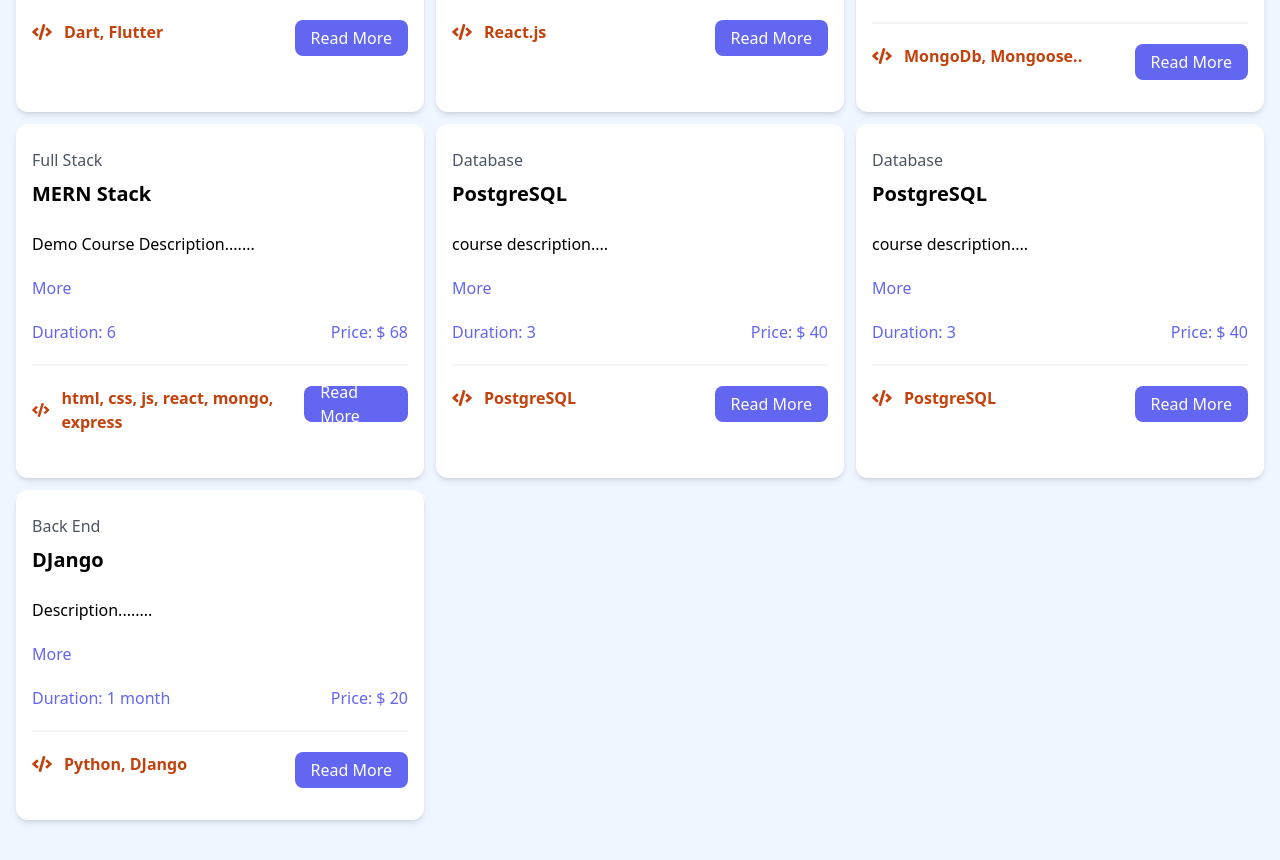
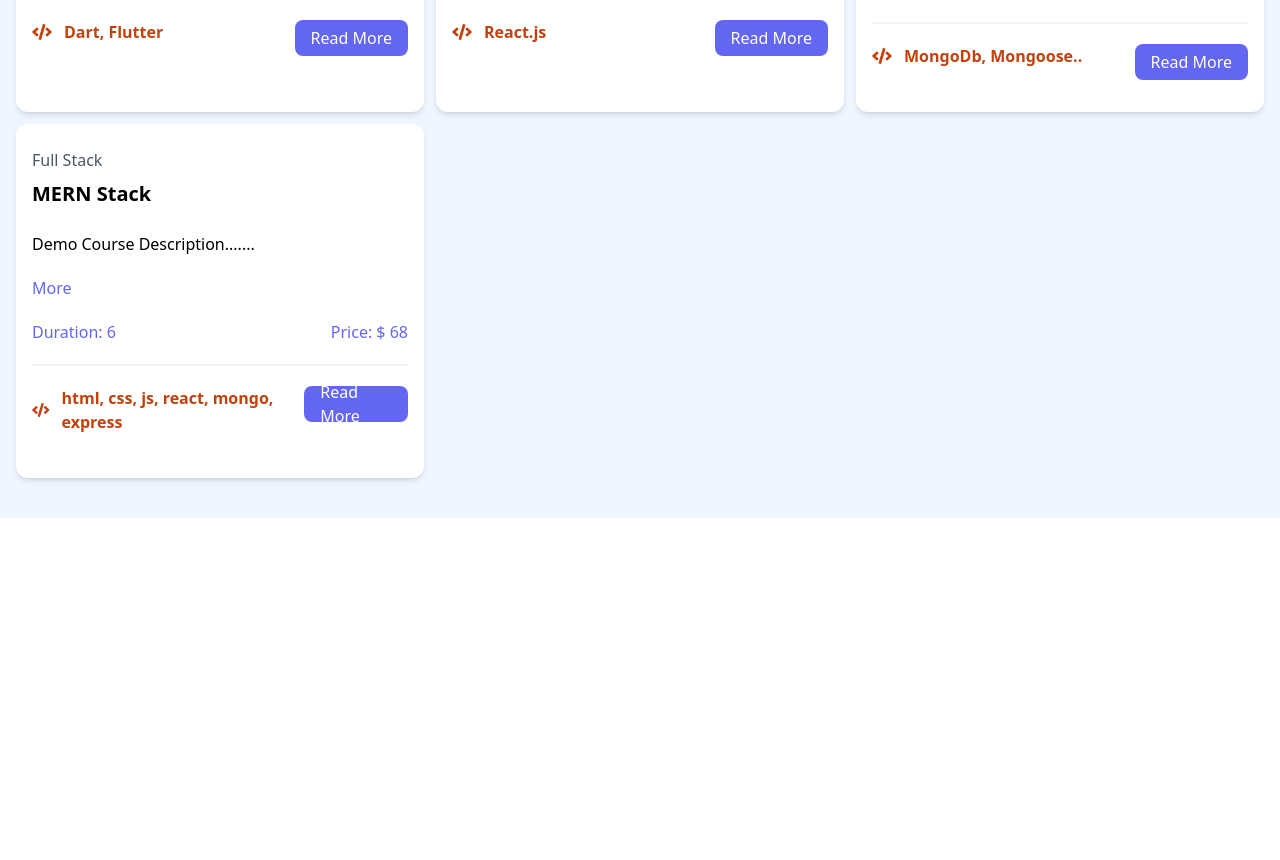
Before and after one commit to korodhsoaqoon/iftiinshe-react-app, a React (Vite) app: page /courses in a window 1280 px wide. Shown: the part 861-1721 px from the top of the page. After the commit the page ends 1379 px from the top, so only its background shows below. Built offline with nearby package versions, Linux system fonts and the light colour scheme; data requests are answered from the project's data file.

Commit message:
Added Delete Functionality

```diff
--- a/src/courses.json
+++ b/src/courses.json
@@ -103,51 +103,6 @@
         "contactEmail": "hassan@email.com",
         "contactPhone": "+252 61 5868988"
       }
-    },
-    {
-      "id": "a7e5",
-      "title": "PostgreSQL",
-      "type": "Database",
-      "description": "course description",
-      "duration": "3",
-      "technology": "PostgreSQL",
-      "price": "40",
-      "instructor": {
-        "name": "Hamda Ali",
-        "description": "Database Designer and developer",
-        "contactEmail": "hamda@email.com",
-        "contactPhone": "5454566645"
-      }
-    },
-    {
-      "id": "0fb2",
-      "title": "PostgreSQL",
-      "type": "Database",
-      "description": "course description",
-      "duration": "3",
-      "technology": "PostgreSQL",
-      "price": "40",
-      "instructor": {
-        "name": "Hamda Ali",
-        "description": "Database Designer and developer",
-        "contactEmail": "hamda@email.com",
-        "contactPhone": "5454566645"
-      }
-    },
-    {
-      "id": "be71",
-      "title": "DJango",
-      "type": "Back End",
-      "description": "Description....",
-      "duration": "1 month",
-      "technology": "Python, DJango",
-      "price": "20",
-      "instructor": {
-        "name": "Hassan Mohamed",
-        "description": "Python developer...",
-        "contactEmail": "hassan@email.com",
-        "contactPhone": "4545454545"
-      }
     }
   ]
 }
--- a/src/pages/CourseDetailsPage.jsx
+++ b/src/pages/CourseDetailsPage.jsx
@@ -22,6 +22,15 @@ const CourseDetailsPage = () => {
     };
     fetchCourse();
   }, []);
+
+  // delete
+  const handleDelete = async () => {
+    const res = await fetch(`http://localhost:5000/courses/${id}`, {
+      method: "DELETE",
+    });
+    return;
+  };
+
   return (
     <>
       {loading ? (
@@ -98,12 +107,12 @@ const CourseDetailsPage = () => {
                   >
                     Edit Course
                   </a>
-                  <a
-                    className="bg-red-600 hover:bg-red-700 text-white text-center font-bold py-2 px-4 rounded-full focus:outline-one focus:shadow-outline mt-4 block"
-                    href="#"
+                  <button
+                    onClick={handleDelete}
+                    className="bg-red-600 w-full hover:bg-red-700 text-white text-center font-bold py-2 px-4 rounded-full focus:outline-one focus:shadow-outline mt-4 block"
                   >
                     Delete Course
-                  </a>
+                  </button>
                 </div>
               </aside>
             </div>
```
